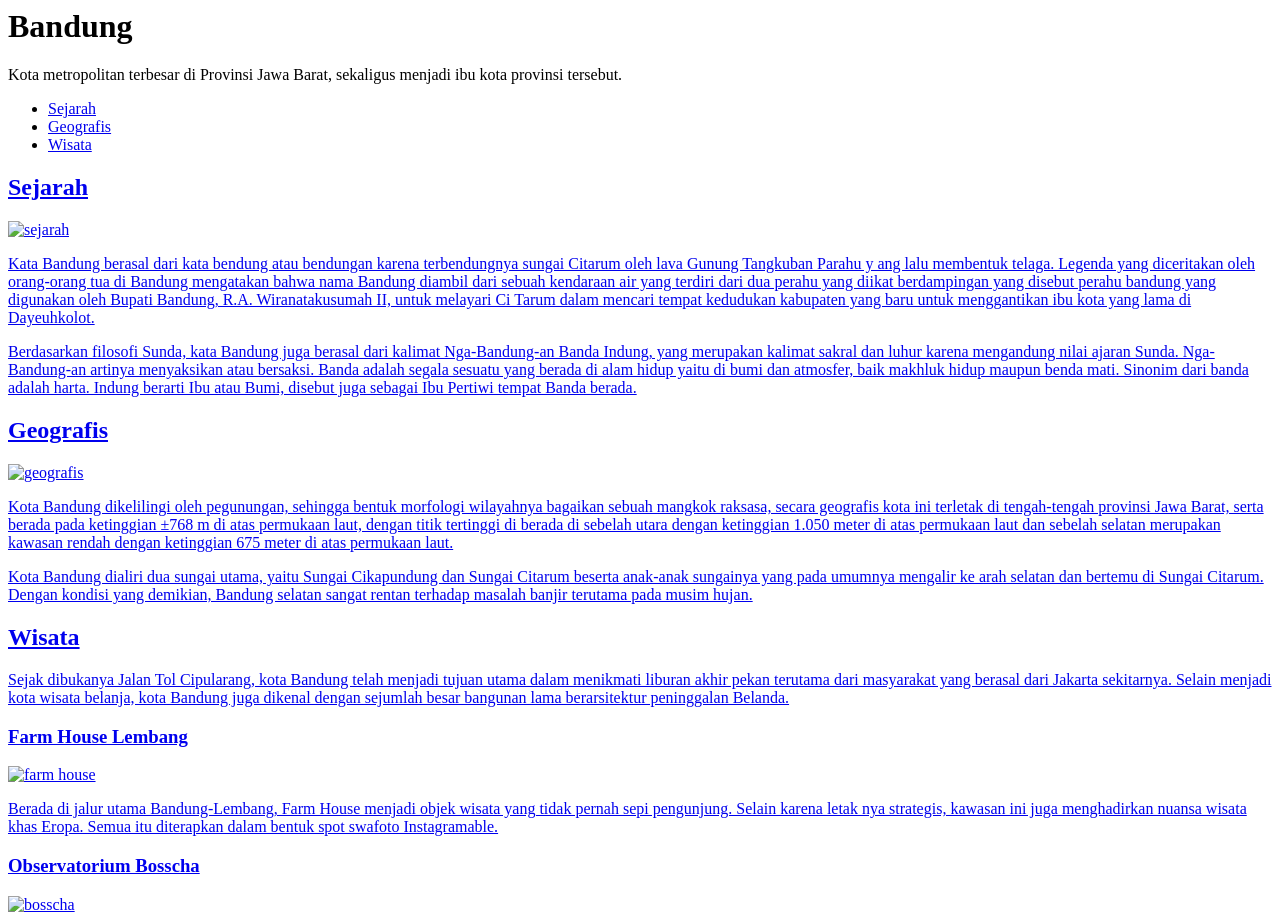
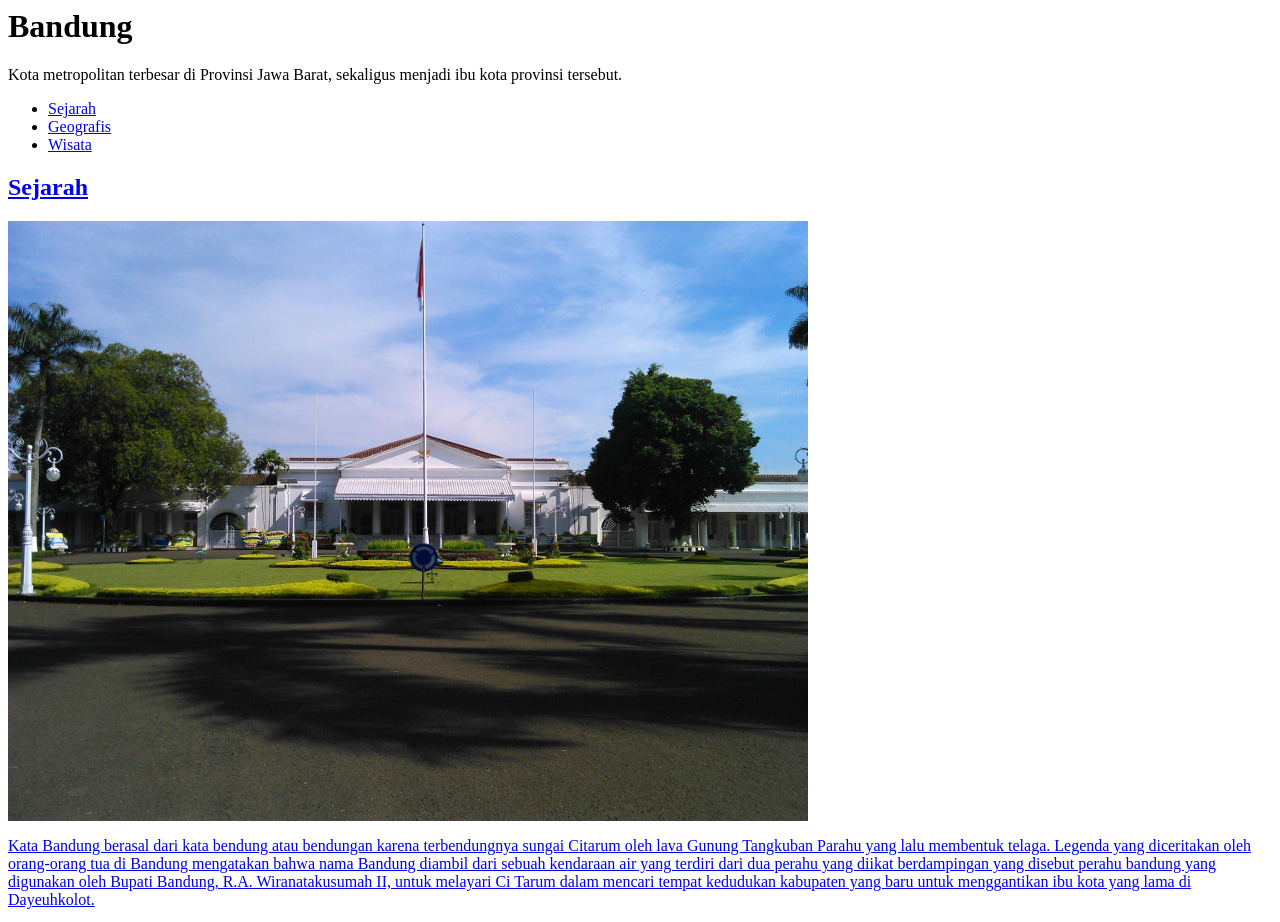
Before and after one commit to adryanshinta/UTS-Pemrograman-Web, a plain HTML site: page index-p7.html in a window 1280 px wide. Shown: the top 922 px of the page. Drawn offline with Linux system fonts and the light colour scheme; files whose address does not match are found by name.

Commit message:
Update index-p7.html

```diff
--- a/index-p7.html
+++ b/index-p7.html
@@ -21,21 +21,18 @@
 <div id="content">
 <article>
 <h2 id="sejarah">Sejarah</h2>
-<img src="assets/image/history.jpg" alt="sejarah">
-<p>Kata Bandung berasal dari kata bendung atau bendungan karena terbendungnya sungai Citarum oleh lava Gunung Tangkuban Parahu y
-ang lalu membentuk telaga. Legenda yang diceritakan oleh orang-orang tua di Bandung mengatakan bahwa nama Bandung diambil dari sebuah kendaraan air yang terdiri dari dua perahu yang diikat berdampingan yang disebut perahu bandung yang digunakan oleh
+<img src="https://github.com/adryanshinta/UTS-Pemrograman-Web/blob/main/history.jpg" alt="sejarah">
+<p>Kata Bandung berasal dari kata bendung atau bendungan karena terbendungnya sungai Citarum oleh lava Gunung Tangkuban Parahu yang lalu membentuk telaga. Legenda yang diceritakan oleh orang-orang tua di Bandung mengatakan bahwa nama Bandung diambil dari sebuah kendaraan air yang terdiri dari dua perahu yang diikat berdampingan yang disebut perahu bandung yang digunakan oleh
 Bupati Bandung, R.A. Wiranatakusumah II, untuk melayari Ci Tarum dalam mencari tempat kedudukan kabupaten yang baru untuk menggantikan ibu kota yang lama di Dayeuhkolot.</p>
 
 
-<p>Berdasarkan filosofi Sunda, kata Bandung juga berasal dari kalimat Nga-Bandung-an Banda Indung, yang merupakan kalimat sakral
-dan luhur karena mengandung nilai ajaran Sunda. Nga-Bandung-an artinya menyaksikan atau bersaksi. Banda adalah segala sesuatu
-yang berada di alam hidup yaitu di bumi dan atmosfer, baik makhluk hidup maupun benda mati. Sinonim dari banda adalah harta.
-Indung berarti Ibu atau Bumi, disebut juga sebagai Ibu Pertiwi tempat Banda berada.</p>
+<p>Berdasarkan filosofi Sunda, kata Bandung juga berasal dari kalimat Nga-Bandung-an Banda Indung, yang merupakan kalimat sakral dan luhur karena mengandung nilai ajaran Sunda. Nga-Bandung-an artinya menyaksikan atau bersaksi. Banda adalah segala sesuatu
+yang berada di alam hidup yaitu di bumi dan atmosfer, baik makhluk hidup maupun benda mati. Sinonim dari banda adalah harta. Indung berarti Ibu atau Bumi, disebut juga sebagai Ibu Pertiwi tempat Banda berada.</p>
 </article>
 
 <article>
 <h2 id="geografis">Geografis</h2>
-<img src="assets/image/geografis.jpg" alt="geografis">
+<img src="https://github.com/adryanshinta/UTS-Pemrograman-Web/blob/main/geografis.jpg" alt="geografis">
 <p>Kota Bandung dikelilingi oleh pegunungan, sehingga bentuk morfologi wilayahnya bagaikan sebuah mangkok raksasa, secara geografis kota ini terletak di tengah-tengah provinsi Jawa Barat, serta berada pada ketinggian ±768 m di atas permukaan laut, dengan titik tertinggi di berada di sebelah utara dengan ketinggian 1.050 meter di atas permukaan laut dan sebelah selatan merupakan kawasan rendah dengan ketinggian 675 meter di atas permukaan laut.</p>
 
 <p>Kota Bandung dialiri dua sungai utama, yaitu Sungai Cikapundung dan Sungai Citarum beserta anak-anak sungainya yang pada umumnya mengalir ke arah selatan dan bertemu di Sungai Citarum. Dengan kondisi yang demikian, Bandung selatan sangat rentan terhadap masalah banjir terutama pada musim hujan.</p>
@@ -47,14 +44,13 @@ Indung berarti Ibu atau Bumi, disebut juga sebagai Ibu Pertiwi tempat Banda bera
 
 <section>
 <h3>Farm House Lembang</h3>
-<img src="assets/image/farm-house.jpg" alt="farm house">
-<p>Berada di jalur utama Bandung-Lembang, Farm House menjadi objek wisata yang tidak pernah sepi pengunjung. Selain karena letak
-nya strategis, kawasan ini juga menghadirkan nuansa wisata khas Eropa. Semua itu diterapkan dalam bentuk spot swafoto Instagramable.</p>
+<img src="https://github.com/adryanshinta/UTS-Pemrograman-Web/blob/main/farm-house.jpg" alt="farm house">
+<p>Berada di jalur utama Bandung-Lembang, Farm House menjadi objek wisata yang tidak pernah sepi pengunjung. Selain karena letaknya strategis, kawasan ini juga menghadirkan nuansa wisata khas Eropa. Semua itu diterapkan dalam bentuk spot swafoto Instagramable.</p>
 </section>
 
 <section>
 <h3>Observatorium Bosscha</h3>
-<img src="assets/image/bosscha.jpg" alt="bosscha">
+<img src="https://github.com/adryanshinta/UTS-Pemrograman-Web/blob/main/bosscha.jpg" alt="bosscha">
 <p>Memiliki beberapa teleskop, antara lain, Refraktor Ganda Zeiss, Schmidt Bimasakti, Refraktor Bamberg, Cassegrain GOTO, dan Teleskop Surya. Refraktor Ganda Zeiss adalah jenis teleskop terbesar untuk meneropong bintang. Benda ini diletakkan pada atap kubah sehingga saat teropong digunakan, atap tersebut harus dibuka. Observatorium Bosscha boleh dikunjungi oleh siapa pun, tanpa tiket. Namun, bagi yang ingin menggunakan teleskop Zeiss, wajib mendaftarkan diri. Untuk instansi atau lembaga pendidikan,diberikan jadwal hari Selasa sampai Jumat. Sementara itu, kunjungan individu dibuka setiap hari Sabtu.</p>
 </section>
 </article>
```
